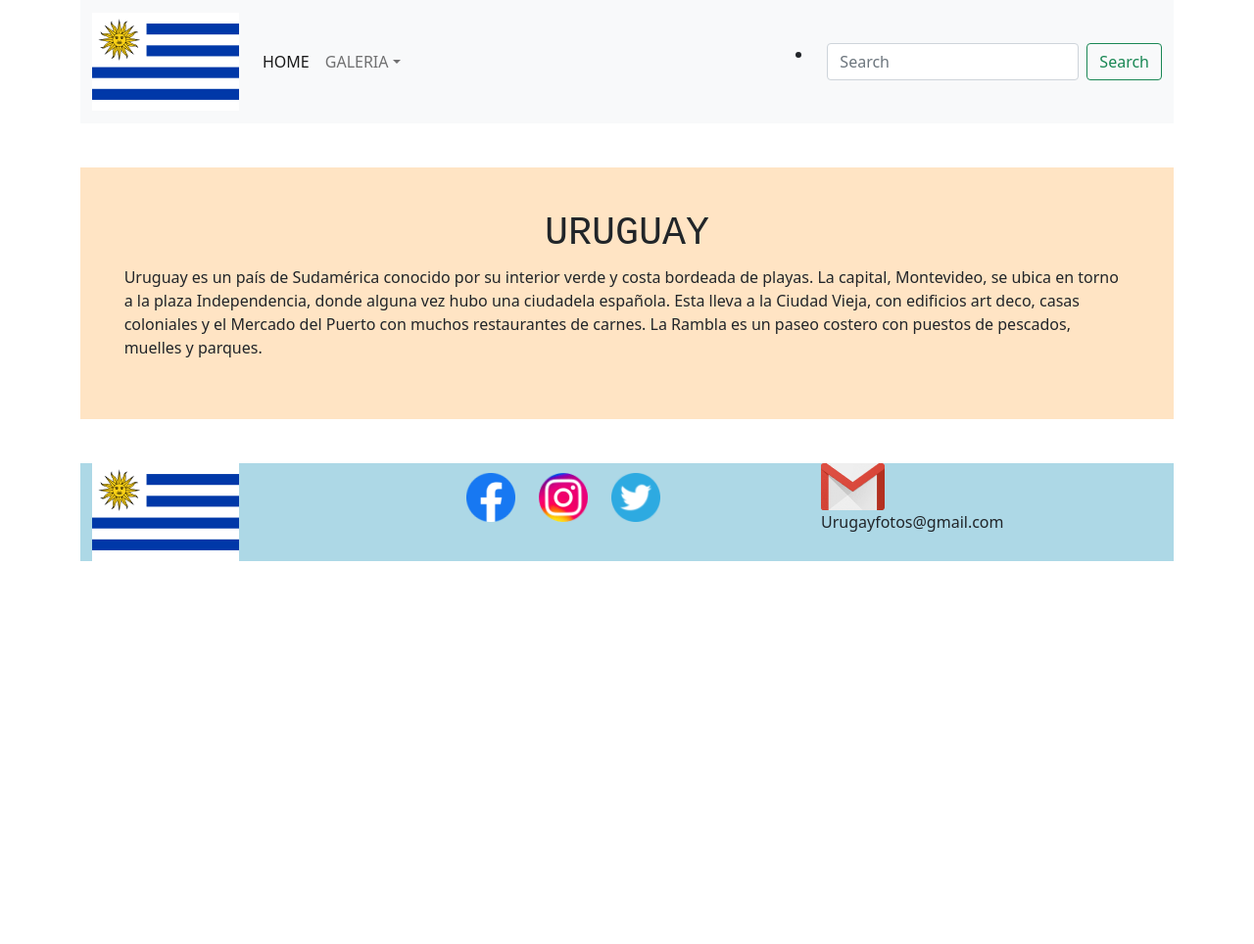
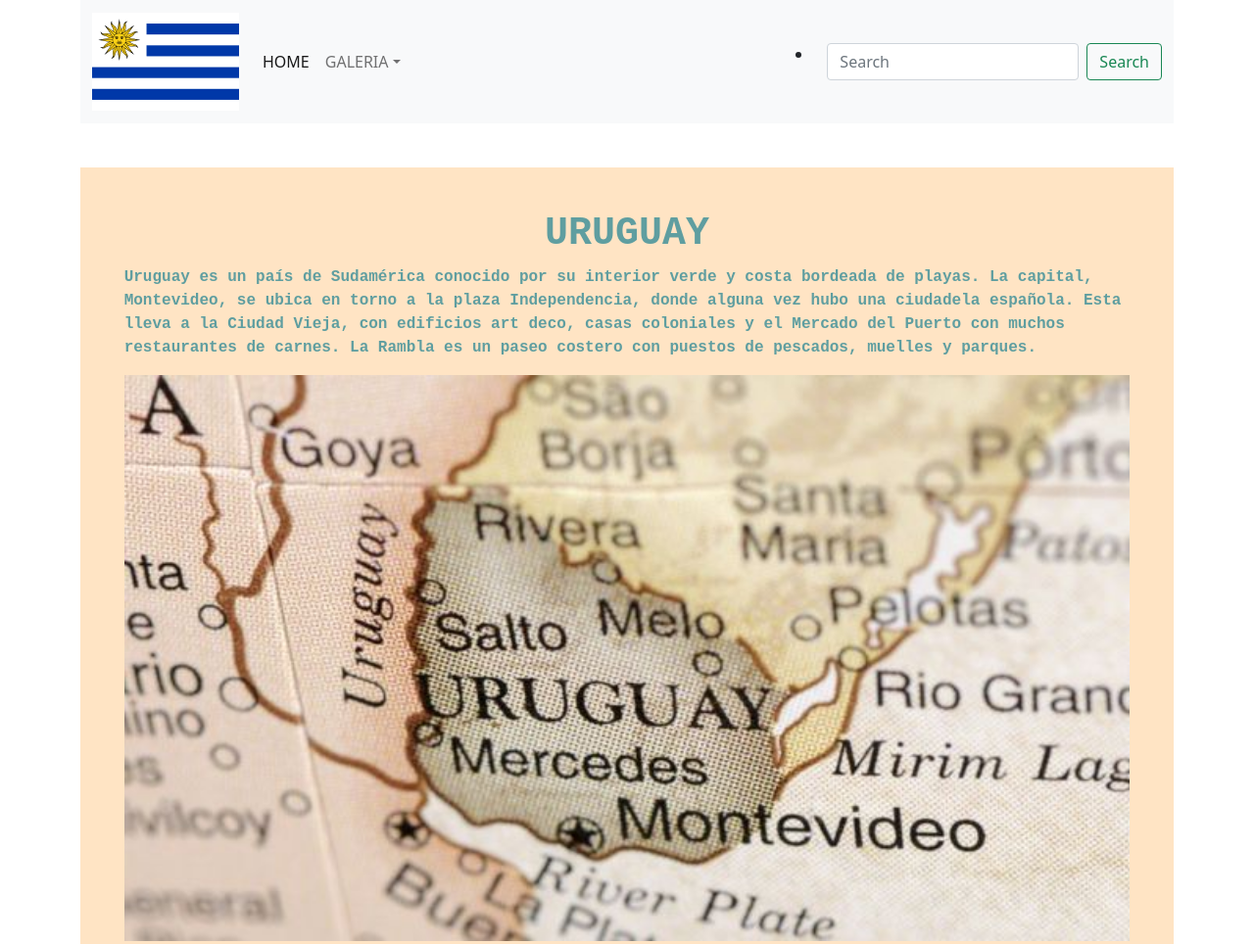
Before and after one commit to kevin-ngrn/galeriaconsass, a website: page index.html in a window 1280 px wide. Shown: the top 964 px of the page at 98% size. Before the commit the page ends 800 px from the top, so only its background shows below. Drawn offline with nearby package versions, Linux system fonts and the light colour scheme.

Commit message:
get maps y mixin

```diff
--- a/index.html
+++ b/index.html
@@ -51,19 +51,24 @@
               <p>Uruguay es un país de Sudamérica conocido por su interior verde y costa bordeada de playas. La capital, Montevideo, se ubica en torno a la plaza Independencia, donde alguna vez hubo una ciudadela española. Esta lleva a la Ciudad Vieja, con edificios art deco, casas coloniales y el Mercado del Puerto con muchos restaurantes de carnes. La Rambla es un paseo costero con puestos de pescados, muelles y parques.</p>
             </div>
         </div>
+        <div class="row">
+            <div class="col-12 col-lg-12 imgHome">
+              <img src="assets/img/imgHome.jpg" alt="imagenPresentacion">
+            </div>
+        </div>
     </div>
     <!--FOOTER-->
     <div class="container footer">
         <div class="row">
             <div class="col-12 col-lg-4 logosFooter">
-              <img class="" src="assets/img/logouru.png" alt="banderauruguay">
+              <img class="" src="assets/img/logourufooter.png" alt="banderauruguay">
             </div>
             <div class="col-12 col-lg-4">
               <img class="logosRedes" src="assets/img/logoFacebook.png" alt="logoFacebook ">
               <img class="logosRedes" src="assets/img/logoInstagram.png" alt="logoInstagra">
               <img class="logosRedes" src="assets/img/logoTwitter.png" alt="logoTwitter">
             </div>
-            <div class="col-12 col-lg-4">
+            <div class="col-12 col-lg-4 gmail">
               <img src="assets/img/logoGmail.png" alt="logoGmail">
               <p>Urugayfotos@gmail.com</p>
             </div>
--- a/scss/_footer.scss
+++ b/scss/_footer.scss
@@ -2,4 +2,7 @@
     background-color: $bgColorFooter;
     & .logosRedes{
     margin: 10px;}
+    .gmail{
+        display: -webkit-inline-box;
+        margin-top: 10px;}
 }
--- a/scss/_mainpages.scss
+++ b/scss/_mainpages.scss
@@ -3,15 +3,18 @@
     padding: 4%;
     margin-top: 4%;
     margin-bottom: 4%;
-    h1{
-        display: flex;
-        justify-content: center;
-        font-family: 'Courier New', Courier, monospace;
+    color: map-get($map: $estilos, $key: colorLetras);
+    h1, p{
+        @include displayfont (flex, center, bold);
+        font-family: 'Courier New', Courier, monospace;}
+    img{
+        width: 100%;}
 }
 
 .mainGaleria{
     @extend .mainHome;
     border: solid;
+    border-color: map-get($map: $estilos, $key: colorBorders);
     h1{
         display: flex;
         justify-content: center;
--- a/scss/_maps.scss
+++ b/scss/_maps.scss
@@ -1,2 +1,3 @@
 $estilos:(
-    tipografia: 'Courier New', Courier, monospace)
+    colorLetras: cadetblue,
+    colorBorders: black);
--- /dev/null
+++ b/scss/_mixin.scss
@@ -0,0 +1,4 @@
+@mixin displayfont($display,$justify,$font-w){
+    display: $display;
+    justify-content: $justify;
+    font-weight: $font-w;}
--- a/scss/style.scss
+++ b/scss/style.scss
@@ -1,4 +1,5 @@
 @import "colores";
 @import "maps";
+@import "mixin";
 @import "mainpages";
 @import "footer";
```
Also changed, not shown: pages/galeria.html (+12 -3 lines), assets/img/imgHome.jpg (added), assets/img/logourufooter.png (added), css/estilo.css.
